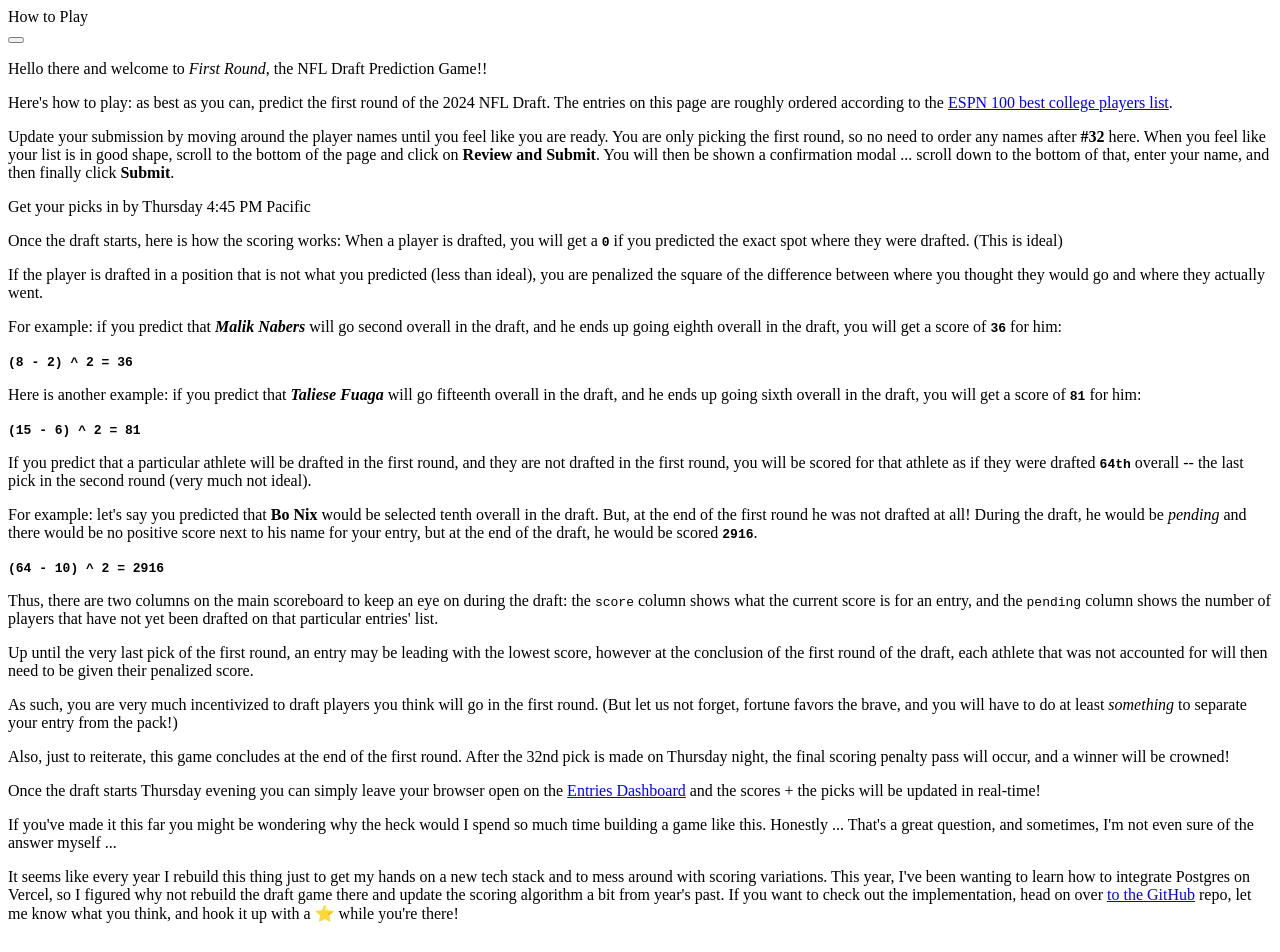
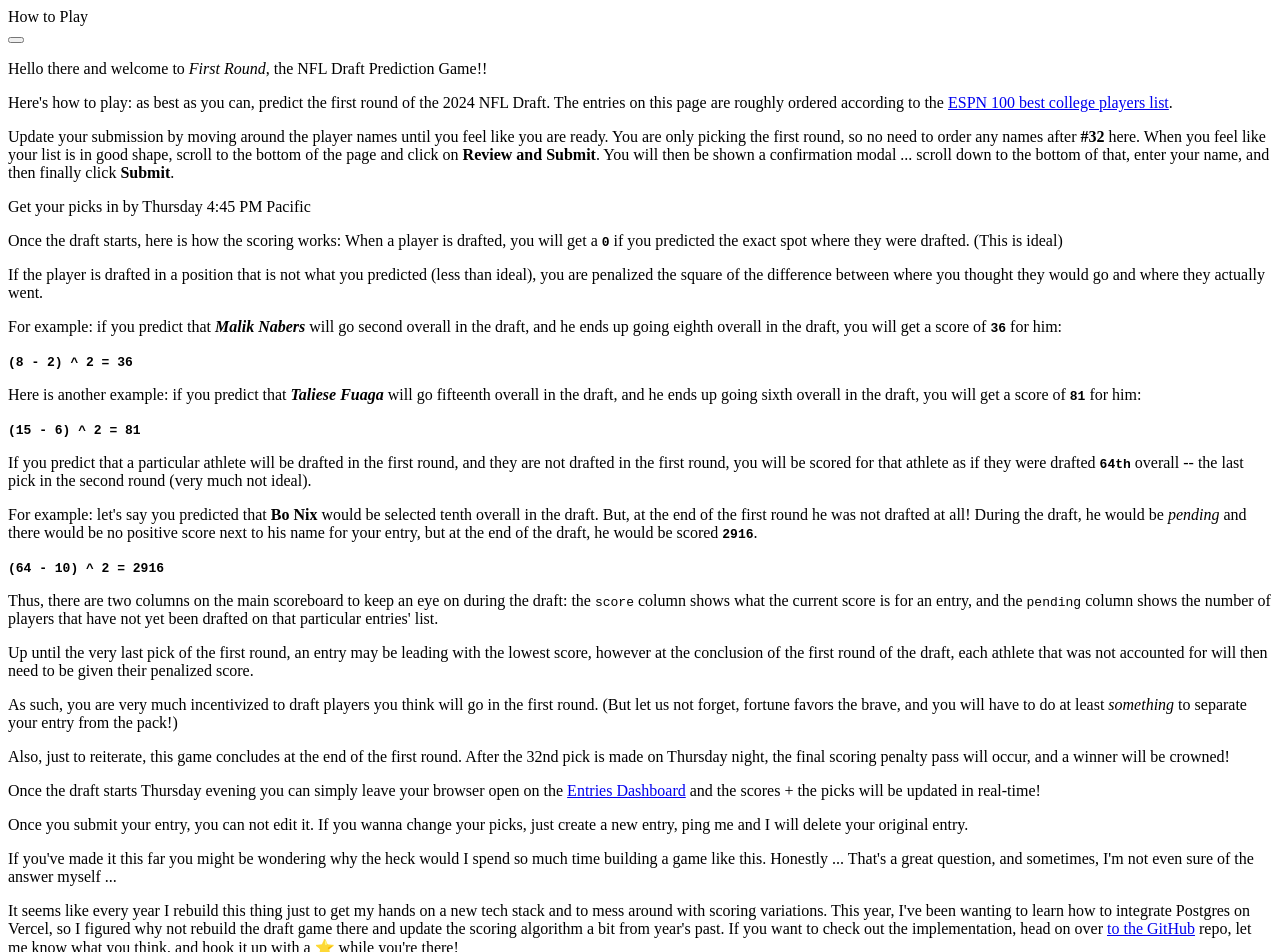
Before and after one commit to SeanPlusPlus/firstround, a Next.js app: page /HowTo in a window 1280 px wide. Shown: the top 952 px of the page. Built offline with nearby package versions, Linux system fonts and the light colour scheme.

Commit message:
main: add edit

```diff
--- a/pages/HowTo.jsx
+++ b/pages/HowTo.jsx
@@ -142,6 +142,13 @@ function HowTo() {
           scores + the picks will be updated in real-time!
         </p>
         <p>
+          <Alert variant={"primary"}>
+            Once you submit your entry, you can not edit it. If you wanna change
+            your picks, just create a new entry, ping me and I will delete your
+            original entry.
+          </Alert>
+        </p>
+        <p>
           If you&apos;ve made it this far you might be wondering why the heck
           would I spend so much time building a game like this. Honestly ...
           That&apos;s a great question, and sometimes, I&apos;m not even sure of
```
